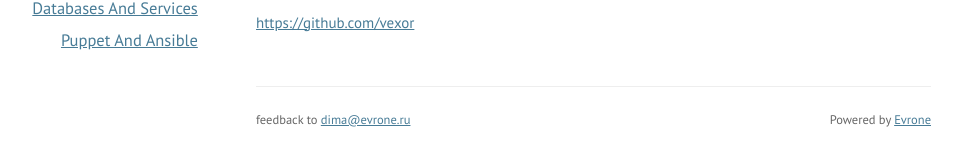
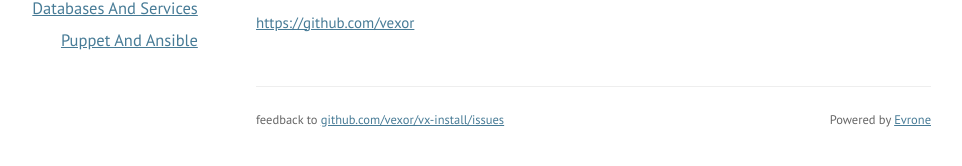
Before and after one commit to vexor/vx-promo, a Jekyll site: the page built from index.md, in a window 1280 px wide. Shown: the part 402-568 px from the top of the page, without its empty margins (159-1121 px from the left). Built offline with Jekyll 4.4.1, drawn with Linux system fonts in a browser that asks for light colours; Markdown is read by kramdown in place of the engine named in the settings.

Commit message:
update feedback url

```diff
--- a/_layouts/default.html
+++ b/_layouts/default.html
@@ -43,7 +43,7 @@
 
           <div class="footer">
             <div class="contacts">
-              <small>feedback to <a href="mailto:dima@evrone.ru">dima@evrone.ru</a></small>
+              <small>feedback to <a href="https://github.com/vexor/vx-install/issues">github.com/vexor/vx-install/issues</a></small>
             </div>
             <div class="evrone"><small>Powered by <a href="http://evrone.com">Evrone</a></small></div>
           </div>
```
